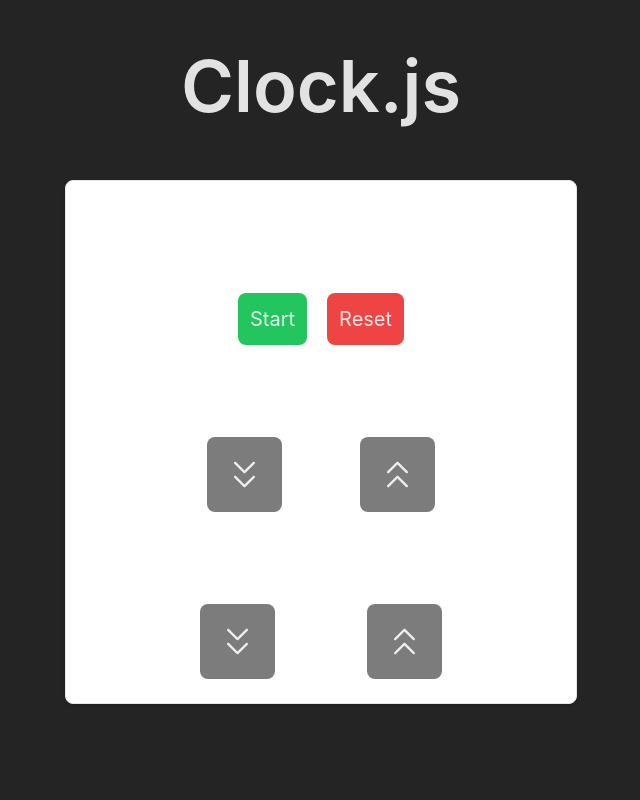
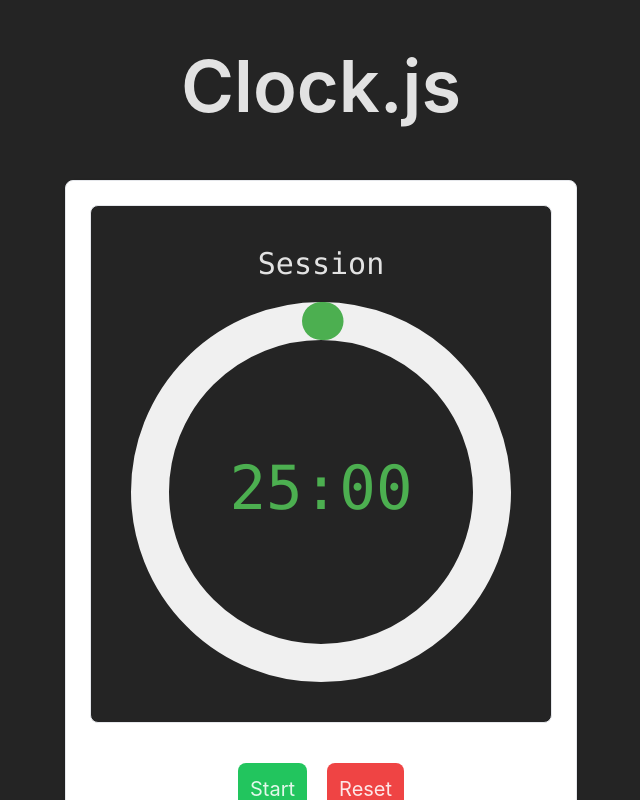
Before and after one commit to alezzott/fcc-clock-25-5, a React (Vite) app: page / in a window 1280 px wide. Shown: the top 800 px of the page, without its empty margins (319-959 px from the left). Built offline with nearby package versions, Linux system fonts and the light colour scheme.

Commit message:
feat: "add progress circular time"

```diff
--- a/src/components/Time.jsx
+++ b/src/components/Time.jsx
@@ -1,6 +1,11 @@
 import PropTypes from 'prop-types';
+import { useEffect, useState } from 'react';
+import { CircularProgressbar } from 'react-circular-progressbar';
+import 'react-circular-progressbar/dist/styles.css';
 
 export const Time = ({ timerLabel, timeLeft }) => {
+    const [remainingTime, setRemainingTime] = useState(timeLeft);
+
     const formatTimeLeft = (timeLeft) => {
         const minutes = Math.floor(timeLeft / 60)
             .toString()
@@ -9,10 +14,34 @@ export const Time = ({ timerLabel, timeLeft }) => {
         return `${minutes}:${seconds}`;
     };
 
+    useEffect(() => {
+        const interval = setInterval(() => {
+            setRemainingTime((prevTime) => (prevTime > 0 ? prevTime - 1 : 0));
+        }, 1000);
+
+        return () => clearInterval(interval);
+    }, []);
+
+    const percentage = ((timeLeft - remainingTime) / timeLeft) * 100;
+
     return (
-        <article className="m-auto p-auto w-auto">
-            <h1 id="timer-label">{timerLabel}</h1>
-            <h1 id="time-left">{formatTimeLeft(timeLeft)}</h1>
+        <article className="m-auto bg-[#242424] w-auto border p-10 rounded-lg">
+            <h1 id="timer-label" className="pb-5 text-3xl font-mono">
+                {timerLabel}
+            </h1>
+            <h1 id="time-left" className="text-3xl font-mono">
+                <CircularProgressbar
+                    value={percentage}
+                    text={formatTimeLeft(timeLeft)}
+                    strokeWidth={10}
+                    styles={{
+                        root: {},
+                        path: { stroke: '#4caf50' },
+                        trail: { stroke: '#f0f0f0' },
+                        text: { fill: '#4caf50', fontSize: '16px' },
+                    }}
+                />
+            </h1>
         </article>
     );
 };
```
